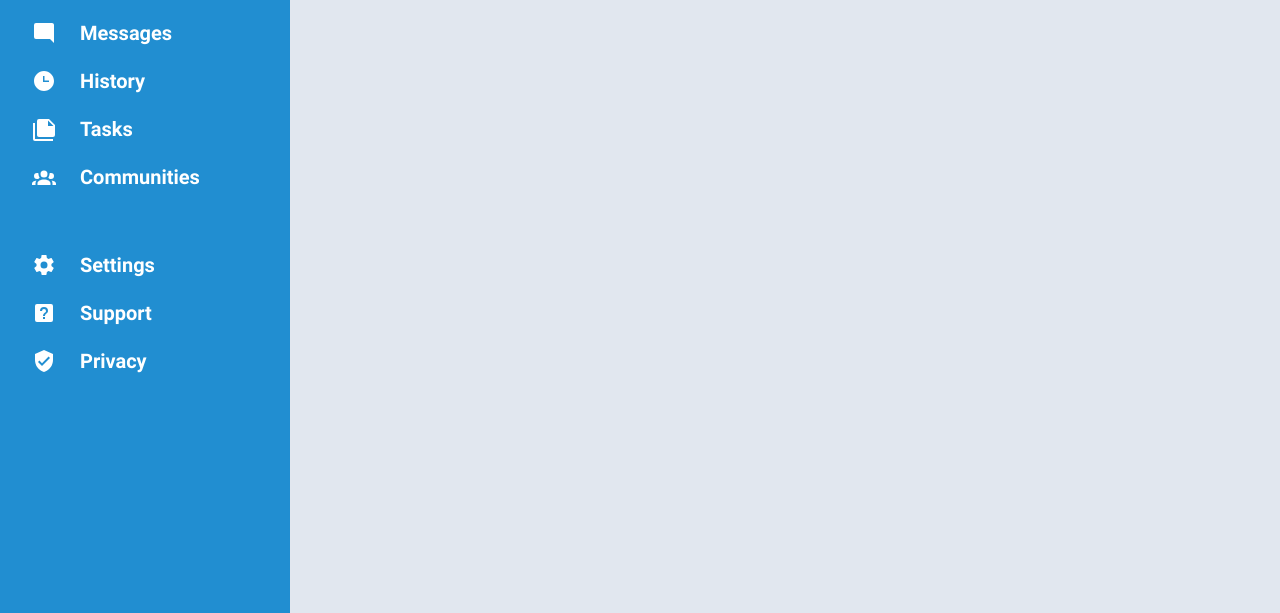
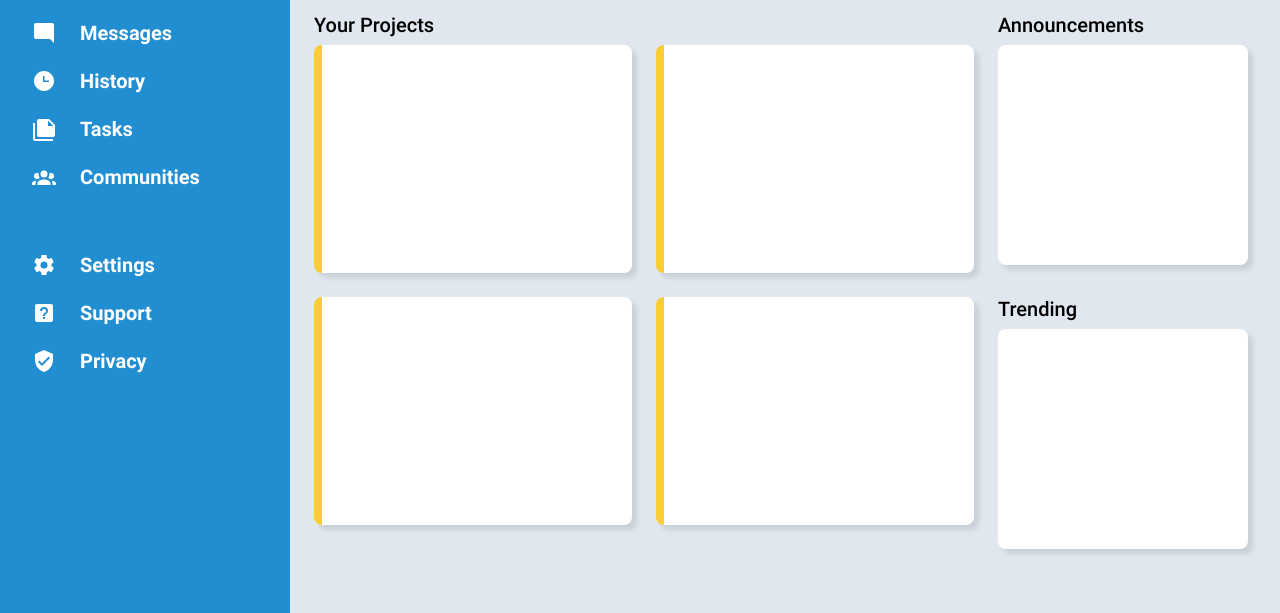
Before and after one commit to robot808/admin-dashboard, a plain HTML site: page index.html in a window 1280 px wide. Shown: the part 187-800 px from the top of the page. Drawn offline with Linux system fonts and the light colour scheme.

Commit message:
Create grid layout for main element subsections

```diff
--- a/index.html
+++ b/index.html
@@ -84,6 +84,28 @@
         </li>
       </ul>
     </nav>
-    <main></main>
+    <main>
+      <div class="main">
+        <h2>Your Projects</h2>
+        <div class="cards">
+          <div class="card"></div>
+          <div class="card"></div>
+          <div class="card"></div>
+          <div class="card"></div>
+          <div class="card"></div>
+          <div class="card"></div>
+        </div>
+      </div>
+      <div class="side">
+        <div class="top">
+          <h2>Announcements</h2>
+          <div class="announcements"></div>
+        </div>
+        <div class="bottom">
+          <h2>Trending</h2>
+          <div class="trending"></div>
+        </div>
+      </div>
+    </main>
   </body>
 </html>
--- a/style.css
+++ b/style.css
@@ -269,5 +269,52 @@ nav a:hover {
 
 main {
   grid-area: main;
+  padding: 1.5rem 2rem 4rem 1.5rem;
   background-color: rgb(225, 231, 239);
+  display: grid;
+  grid-template-columns: 1fr 250px;
+  gap: 1.5rem;
 }
+
+div.main,
+div.top,
+div.bottom {
+  display: grid;
+  grid-template-rows: auto 1fr;
+}
+
+main h2 {
+  margin: 0.5rem 0;
+  font-size: 1.25rem;
+  font-weight: 500;
+}
+
+div.cards {
+  display: grid;
+  grid-template-columns: repeat(auto-fit, minmax(240px, 1fr));
+  grid-template-rows: repeat(auto-fit, minmax(180px, 1fr));
+  gap: 1.5rem;
+}
+
+div.card,
+div.announcements,
+div.trending {
+  border-radius: 0.5rem;
+  background-color: rgb(255, 255, 255);
+  box-shadow: 5px 5px 5px rgba(0, 0, 0, 0.1);
+}
+
+div.card {
+  border-left: 0.5rem solid rgb(250, 205, 52);
+}
+
+div.side {
+  display: grid;
+  grid-template-rows: 1fr 1fr;
+  gap: 1.5rem;
+}
+
+div.announcements,
+div.trending {
+  height: auto;
+}
```
